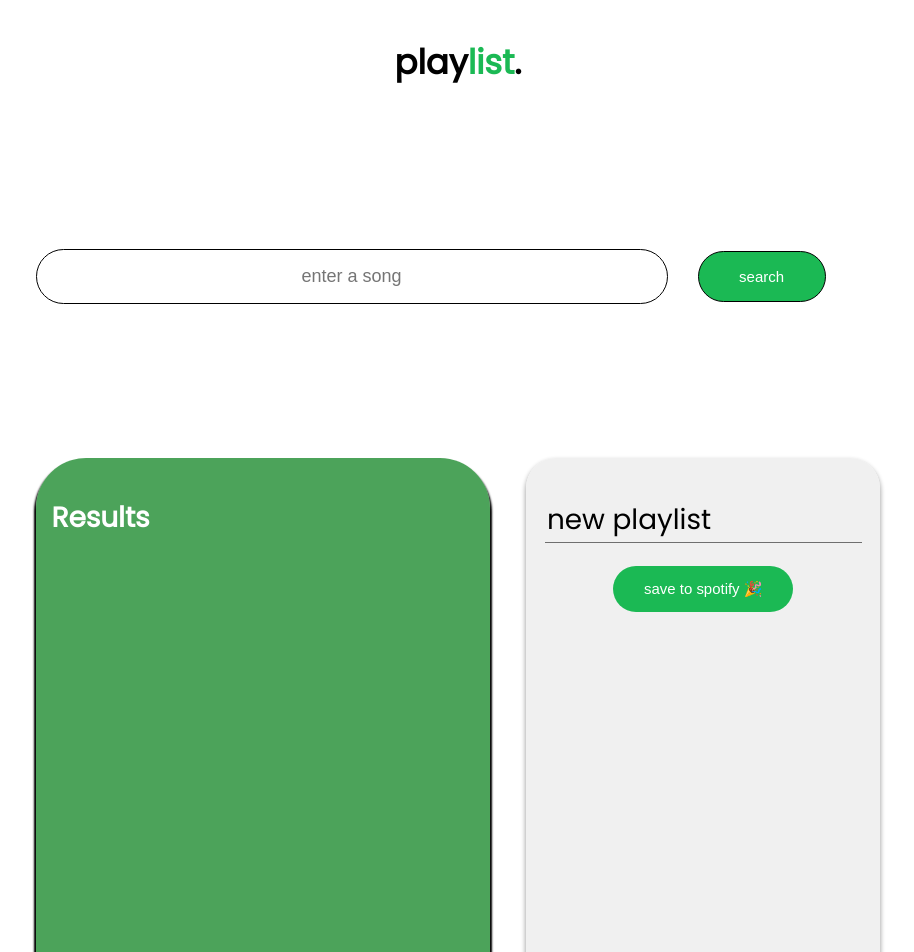
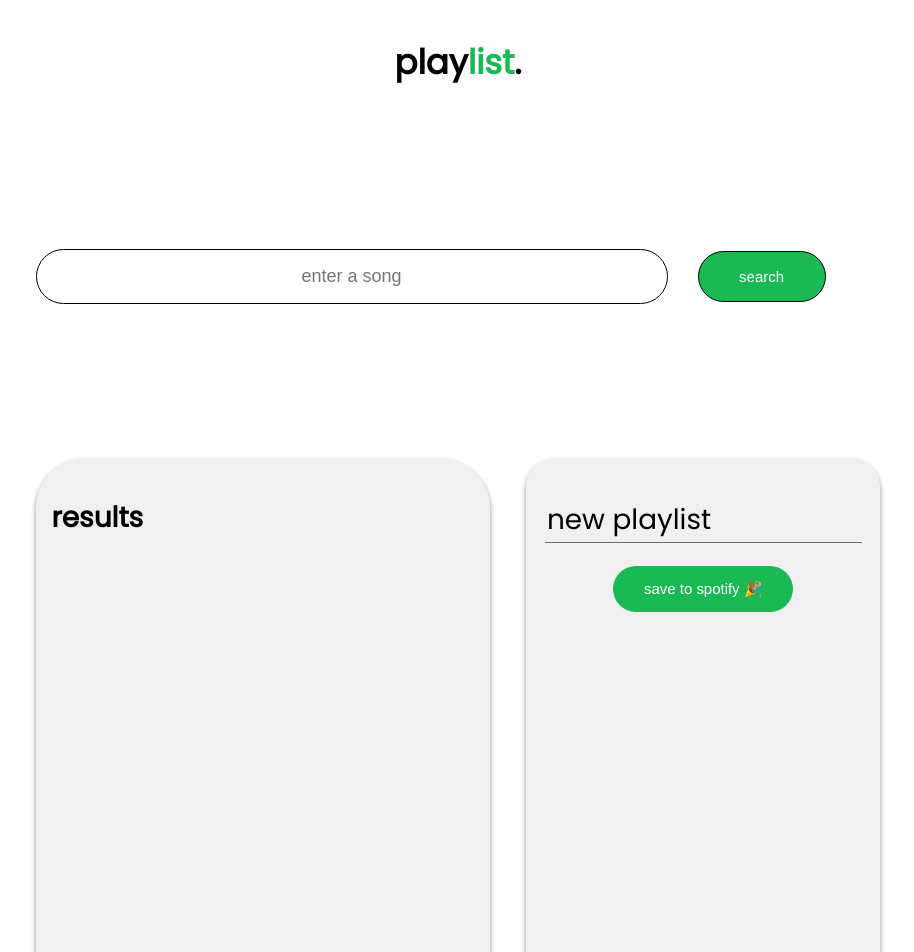
Before and after one commit to zsibson/playlist, a React (Create React App) app: page / in a window 1280 px wide. Shown: the top 952 px of the page, without its empty margins (182-1096 px from the left). Built offline with nearby package versions, Linux system fonts and the light colour scheme.

Commit message:
changes to the front end

```diff
--- a/src/Components/Playlist/Playlist.css
+++ b/src/Components/Playlist/Playlist.css
@@ -38,7 +38,8 @@
   }
 
   .Playlist-save:hover {
-    background-color: rgba(0, 125, 21, 0.7);
+    color: #1e1e1e;
+    background-color: #1ae68c;
   }
 
   ::-webkit-scrollbar {
--- a/src/Components/SearchBar.css
+++ b/src/Components/SearchBar.css
@@ -36,6 +36,6 @@
 
   .SearchButton:hover {
     transition: .5s;
-    color: black;
+    color: #0c0c0c;
     background-color: #1ae68c;
   }
--- a/src/Components/SearchResults/SearchResults.css
+++ b/src/Components/SearchResults/SearchResults.css
@@ -1,11 +1,24 @@
 .SearchResults {
+    /* display: flex;
+    flex-direction: column;
+    align-items: center;
+    overflow-y: scroll;
+    width: 37%;
+    max-height: 950px;
+    padding: 2.27rem 1.16rem;
+    border-radius: 30px;
+    background-color: #F0F0F0;
+    box-shadow: 0 3px 4px 1px #00000050; */
+    color: black;
+    display: flex;
+    flex-direction: column;
     width: 50%;
     height: 950px;
     border-radius: 50px;
     overflow-y: scroll;
     padding: .88rem;
-    background-color: rgba(0, 125, 21, 0.7);
-    box-shadow: 0 4px 2px 2px #000000;
+    background-color: #F0F0F0;
+    box-shadow: 0 3px 4px 1px #00000050;
   }
 
   ::-webkit-scrollbar {
--- a/src/Components/SearchResults/SearchResults.js
+++ b/src/Components/SearchResults/SearchResults.js
@@ -5,7 +5,7 @@ class SearchResults extends React.Component {
     render(){
         return(
             <div className="SearchResults">
-                <h2>Results</h2>
+                <h2>results</h2>
             {/* <!-- Add a TrackList component --> */}
             </div>
         );
```
